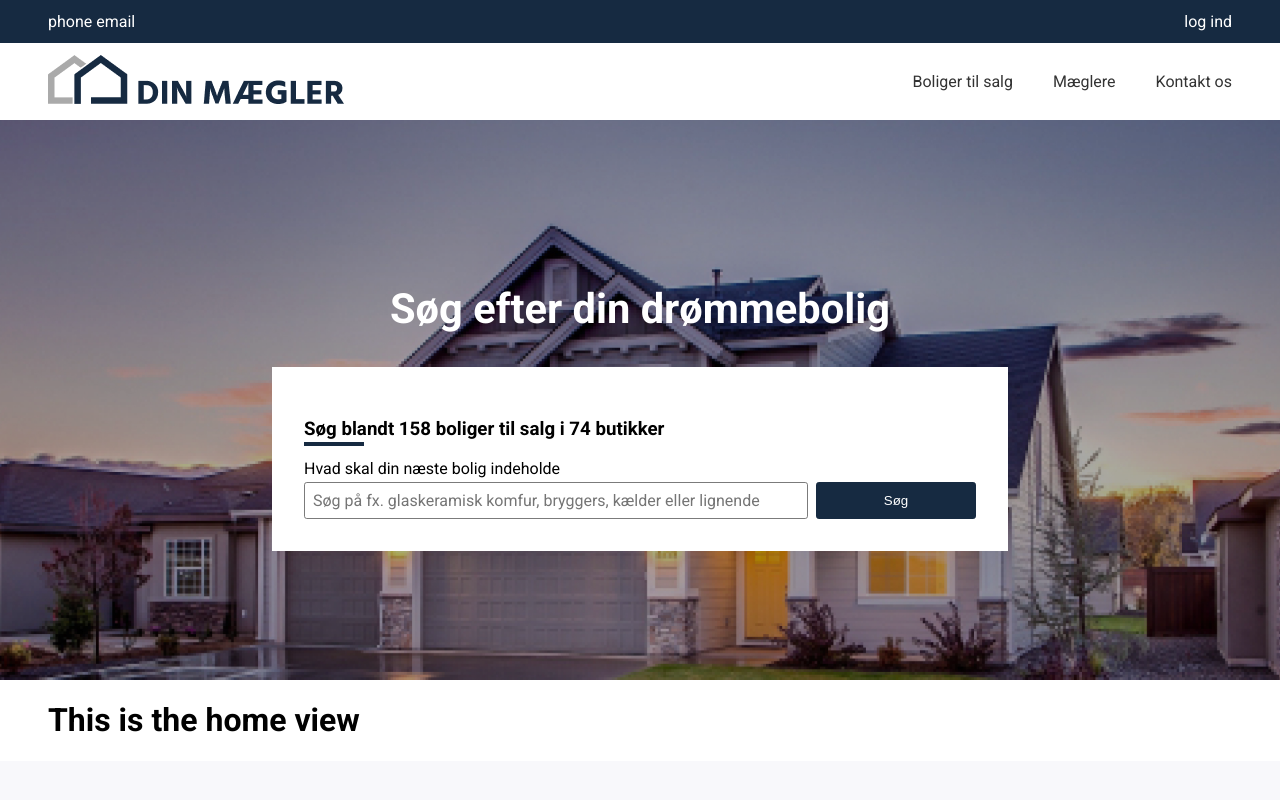
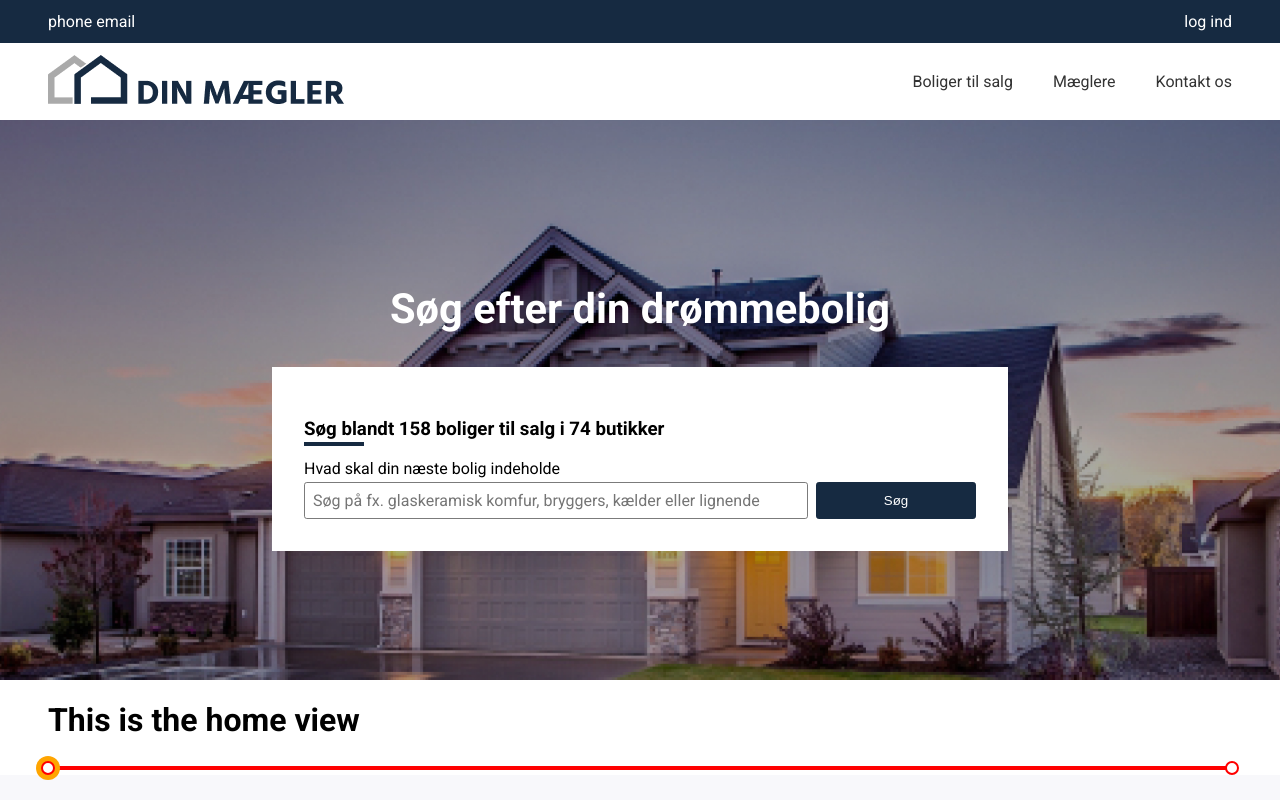
Before and after one commit to carstenjlund/dinmaegler05, a React (Create React App) app: page / in a window 1280 px wide. Shown: the top 800 px of the page. Built offline with nearby package versions, Linux system fonts and the light colour scheme.

Commit message:
slider experiments

```diff
--- a/package.json
+++ b/package.json
@@ -8,9 +8,11 @@
     "@testing-library/jest-dom": "^5.11.4",
     "@testing-library/react": "^11.1.0",
     "@testing-library/user-event": "^12.1.10",
+    "rc-slider": "^9.7.4",
     "react": "^17.0.2",
     "react-dom": "^17.0.2",
     "react-icons": "^4.3.1",
+    "react-input-range": "^1.3.0",
     "react-scripts": "4.0.3",
     "web-vitals": "^1.0.1"
   },
--- /dev/null
+++ b/src/components/RangeSliderRc.js
@@ -0,0 +1,40 @@
+import Slider from "rc-slider";
+import "rc-slider/assets/index.css";
+import { useEffect, useState } from "react";
+
+const Range = Slider.createSliderWithTooltip(Slider.Range);
+
+const RangeSliderRc = () => {
+	const [lowValue, setLowValue] = useState(0);
+	const [highValue, setHighValue] = useState(12000000);
+
+	useEffect(() => {
+		console.log("Low value:", lowValue);
+		console.log("High value:", highValue);
+	}, [lowValue, highValue]);
+
+	return (
+		<>
+			<Range
+				min={0}
+				max={12000000}
+				step={250000}
+				allowCross={false}
+				handleStyle={[
+					{ borderColor: "#ff0000", boxShadow: "0 0 0 5px orange" },
+					{ borderColor: "#ff0000" },
+				]}
+				trackStyle={[{ backgroundColor: "#ff0000" }]}
+				railStyle={{ backgroundColor: "darkgray" }}
+				draggableTrack={false}
+				defaultValue={[lowValue, highValue]}
+				onChange={(value) => {
+					setLowValue(value[0]);
+					setHighValue(value[1]);
+				}}
+			/>
+		</>
+	);
+};
+
+export default RangeSliderRc;
--- a/src/views/Home.js
+++ b/src/views/Home.js
@@ -1,10 +1,13 @@
 import Hero from "../components/Hero";
+import RangeSliderRc from "../components/RangeSliderRc";
+
 const Home = () => {
 	return (
 		<>
 			<Hero />
 			<div className="widest centered">
 				<h1>This is the home view</h1>
+				<RangeSliderRc />
 			</div>
 		</>
 	);
```
Also changed, not shown: src/components/RangeSlider.js (added, +23 -0 lines), 1 other file (tests, documents, lock files or other folders).
